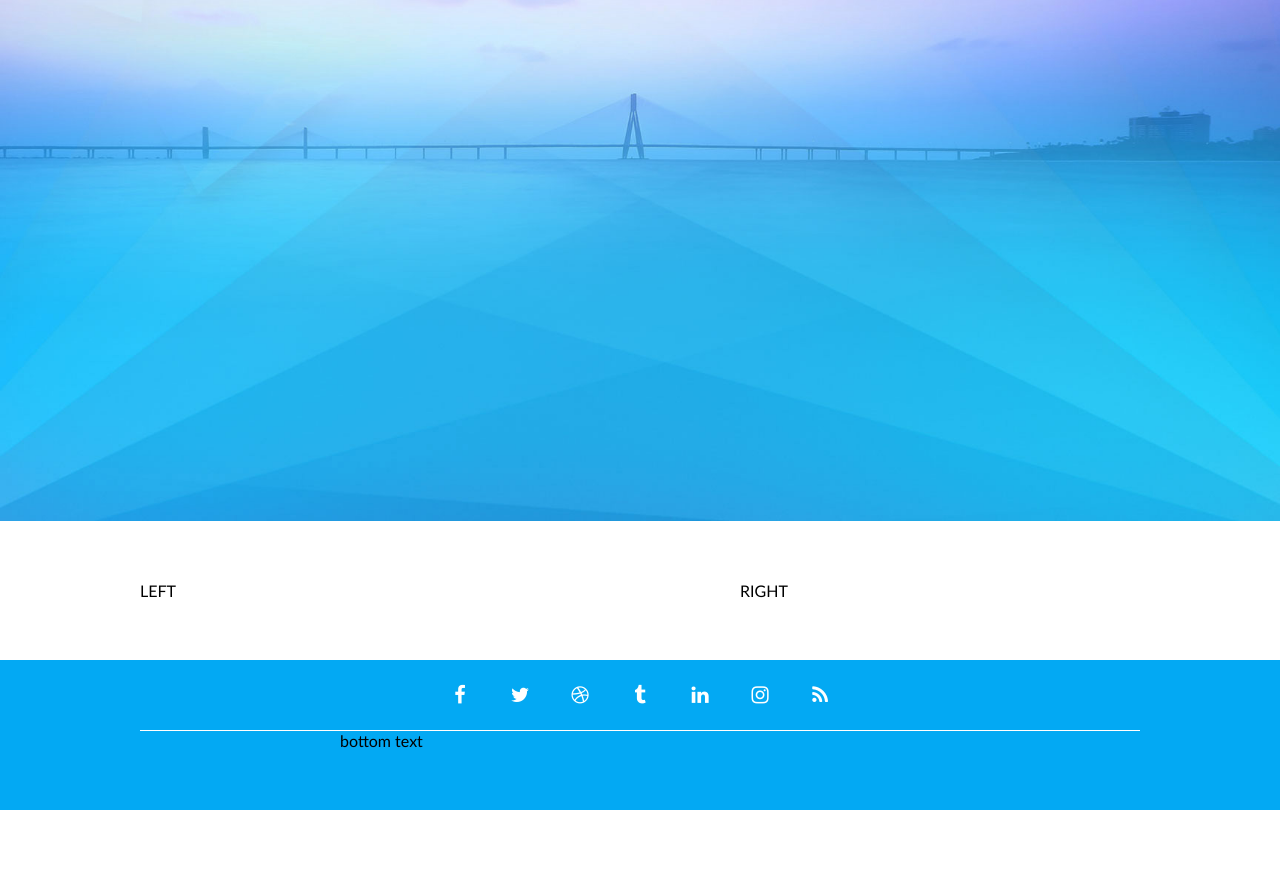
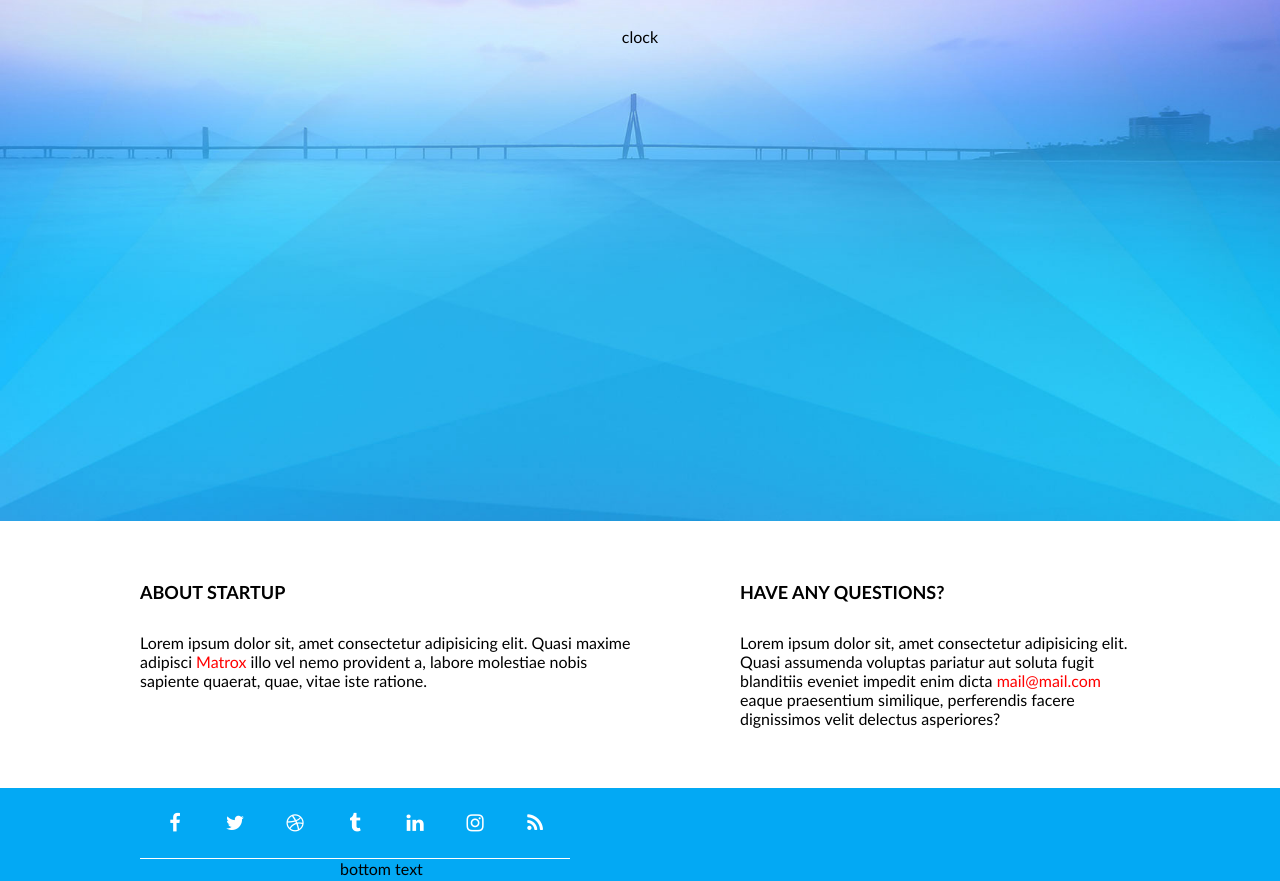
Before and after one commit to Spectatour/999-coming-test, a website: page index.html in a window 1280 px wide. Shown: the part 279-1160 px from the top of the page. Before the commit the page ends 1089 px from the top, so only its background shows below. Drawn offline with Linux system fonts and the light colour scheme.

Commit message:
Main section#9

```diff
--- a/css/base/base.css
+++ b/css/base/base.css
@@ -11,5 +11,7 @@ body {
 }
 
 .bg-main {
-    background-color: #03a9f3;
+    background-color: #03a9f4;
 }
+
+#ea1e63
--- a/css/base/layout.css
+++ b/css/base/layout.css
@@ -3,23 +3,26 @@
     padding-bottom: 60px;
 }
 .container > .row {
-    display: inline-block;
+    display: flex;
+    justify-content: space-between;
+
     width: 1000px;
     margin-left: calc(50% - 500px);
+    gap: 60px 0;
 }
 .container > .short-row {
-    display: inline-block;
     width: 600px;
     margin-left: calc(50% - 300px);
 }
 
-.container > .row > .left {
+.container > .row > .column {
+    display: flex;
+    flex-direction: column;
+    gap: 30px;
     width: 50%;
-    float: left;
 }
 .container > .row > .right {
     width: 40%;
-    float: right;
 }
 
 @media (max-width: 1100px)   {
@@ -41,16 +44,13 @@
         padding-left: 20px;
         padding-right: 20px;
     }
+
     .container > .row,
     .container > .short-row {
         width: 100%;
         margin-left: 0;
     }
-    .container > .row > .left {
-        width: 100%;
-        margin-bottom: 60px;
-    }
-    .container > .row > .right {
+    .container > .row > .column {
         width: 100%;
     }
 
--- a/css/pages/home.css
+++ b/css/pages/home.css
@@ -38,9 +38,27 @@
 }
 .main-description {
     font-size: 18px;
+}
 
+/* main */
+
+.section-title {
+    font-size: 18px;
+    text-transform: uppercase;
 }
-/* main */
+
+.section-description {
+    font-size: 16px;
+}
+.section-description > a {
+    text-decoration: none;
+    color: red;
+}
+.section-description > a:hover {
+    text-decoration: underline;
+    color: red;
+}
+
 
 /* footer */
 .socials {
--- a/index.html
+++ b/index.html
@@ -21,15 +21,22 @@
             <img class="logo" src="./img/logo.png" alt="Logo">
             <h1 class="main-title">Coming soon</h1>
             <p class="main-description">Lorem ipsum dolor sit amet, consectetur adipisicing elit. Voluptatem ipsa quidem repellendus totam ratione id.</p>
+            <div class="clock">
+                clock
+            </div>
         </div>
     </section>
     <main class="container">
         <div class="row">
-            <div class="left">
-                LEFT
+            <div class="column">
+                <h2 class="section-title">About startup</h2>
+                <p class="section-description">
+                    Lorem ipsum dolor sit, amet consectetur adipisicing elit. Quasi maxime adipisci <a href="#">Matrox</a> illo vel nemo provident a, labore molestiae nobis sapiente quaerat, quae, vitae iste ratione.</p>
             </div>
-            <div class="right">
-                RIGHT
+            <div class="column right">
+                <h2 class="section-title">Have any questions?</h2>
+                <p class="section-description">
+                    Lorem ipsum dolor sit, amet consectetur adipisicing elit. Quasi assumenda voluptas pariatur aut soluta fugit blanditiis eveniet impedit enim dicta <a href="mailto:mail@mail.com">mail@mail.com</a> eaque praesentium similique, perferendis facere dignissimos velit delectus asperiores?</p>
             </div>
         </div>
     </main>
```
